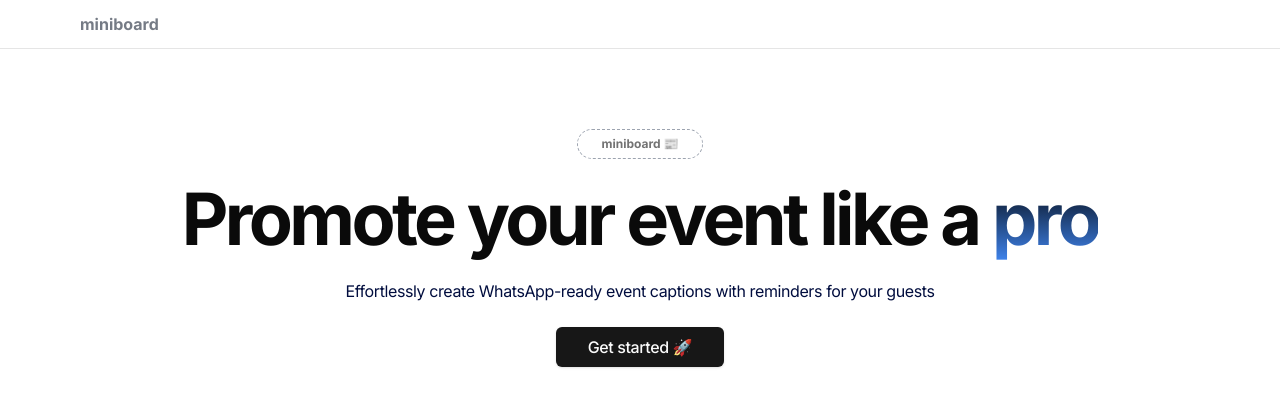
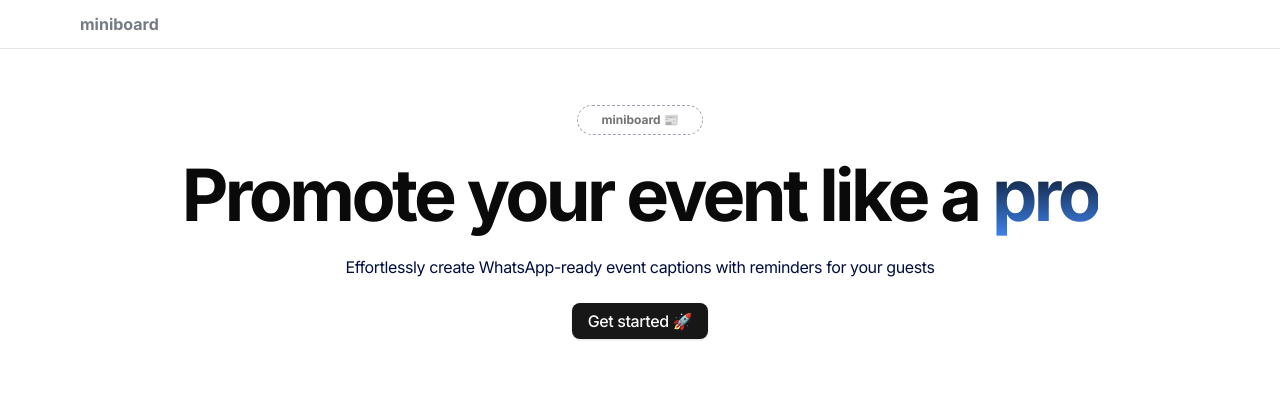
Before and after one commit to vinshield/miniboard, a Next.js app: page / in a window 1280 px wide. Shown: the top 406 px of the page. Built offline with nearby package versions, Linux system fonts and the light colour scheme.

Commit message:
ui changes to hero

```diff
--- a/components/shared/Hero.jsx
+++ b/components/shared/Hero.jsx
@@ -4,7 +4,7 @@ import { Button } from "../ui/button";
 
 const Hero = () => {
   return (
-    <section className="mt-20 flex min-h-screen flex-col items-center px-10 lg:container">
+    <section className="mt-14 flex min-h-screen flex-col items-center px-10 lg:container">
       <p className="rounded-full border border-dashed border-gray-400 px-6 py-[6px] text-xs font-bold text-muted-foreground">
         miniboard 📰
       </p>
@@ -15,7 +15,7 @@ const Hero = () => {
         Effortlessly create WhatsApp-ready event captions with reminders for
         your guests
       </p>
-      <Button asChild className="mx-auto mt-6" size="lg">
+      <Button asChild className="mx-auto mt-6">
         <Link href="/events/create">Get started 🚀</Link>
       </Button>
     </section>
```
